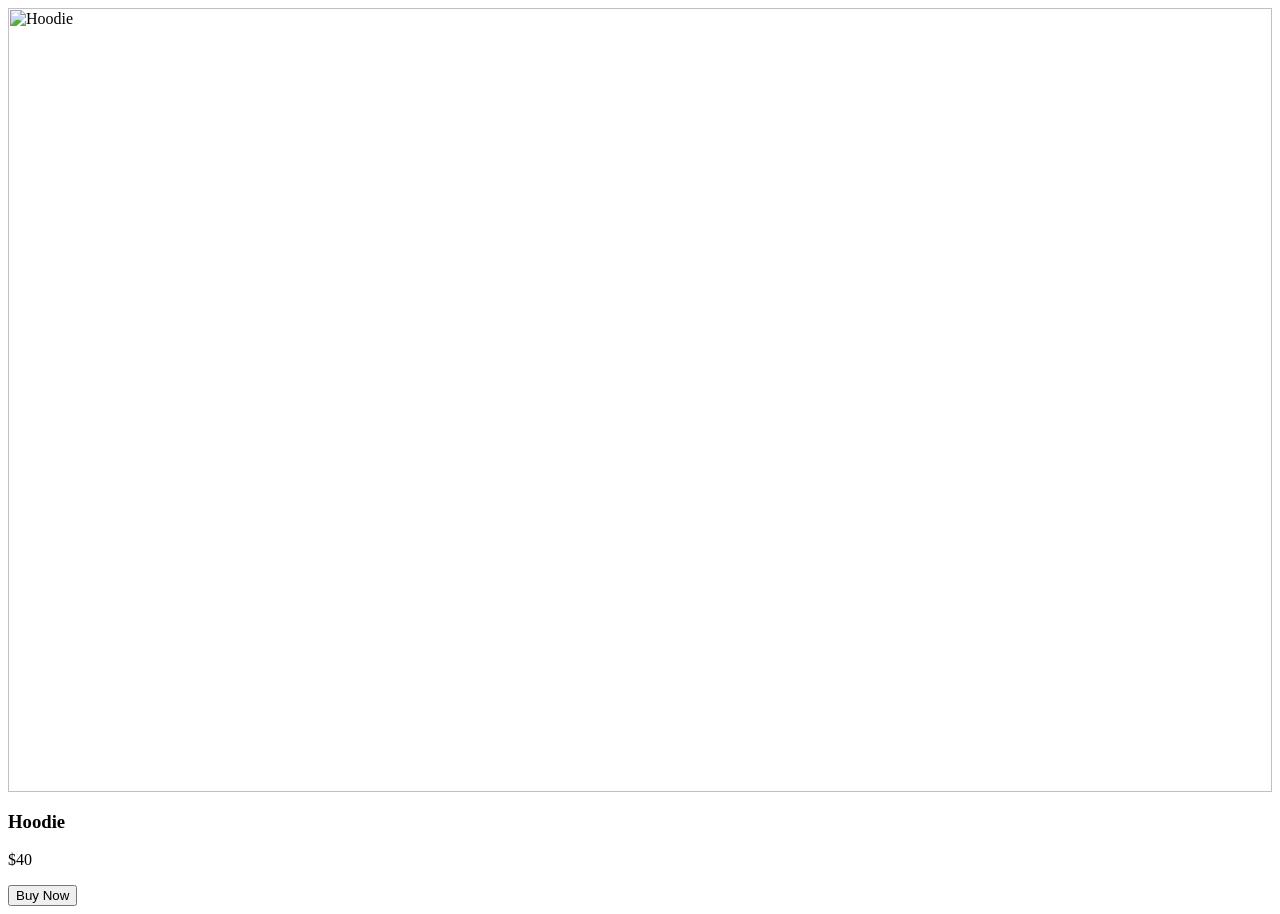
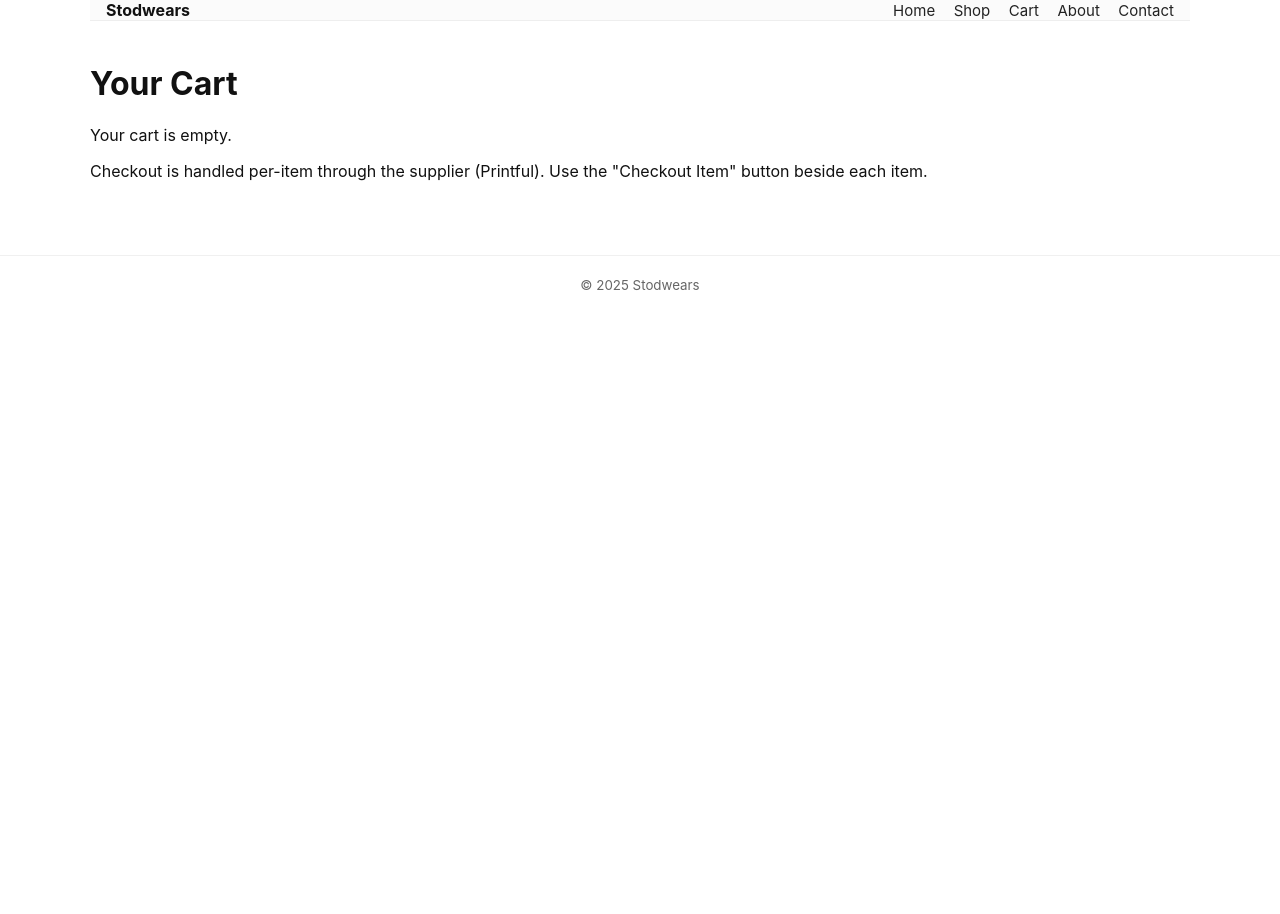
Before and after one commit to Lucianstoddard/Stodwears, a plain HTML site: page cart.html in a window 1280 px wide. After the commit the page ends 800 px from the top, so only its background shows below. Drawn offline with Linux system fonts and the light colour scheme.

Commit message:
Revamp cart.html to include full HTML layout
Replaced product card with a complete HTML structure for the cart page, including navigation, main content, and footer.

```diff
--- a/cart.html
+++ b/cart.html
@@ -1,8 +1,35 @@
-<div class="product-card">
-    <img src="images/products/product1.jpg" alt="Hoodie" width="100%">
-    <h3>Hoodie</h3>
-    <p>$40</p>
-    <a href="https://www.printful.com/checkout/your-product-link" target="_blank">
-        <button>Buy Now</button>
-    </a>
-</div>
+<!DOCTYPE html>
+<html lang="en">
+<head>
+<meta charset="utf-8">
+<meta name="viewport" content="width=device-width,initial-scale=1">
+<title>Cart — Stodwears</title>
+<link rel="stylesheet" href="css/styles.css">
+</head>
+<body>
+<nav class="container">
+  <div class="brand">Stodwears</div>
+  <div class="links">
+    <a href="index.html">Home</a>
+    <a href="shop.html">Shop</a>
+    <a href="cart.html">Cart</a>
+    <a href="about.html">About</a>
+    <a href="contact.html">Contact</a>
+  </div>
+</nav>
+
+<main class="container" style="padding:22px 0">
+  <h1>Your Cart</h1>
+  <div id="cart-items"></div>
+  <p class="muted" style="margin-top:12px">Checkout is handled per-item through the supplier (Printful). Use the "Checkout Item" button beside each item.</p>
+</main>
+
+<footer>
+  <div class="container">
+    <small>© 2025 Stodwears</small>
+  </div>
+</footer>
+
+<script src="js/app.js" defer></script>
+</body>
+</html>
```
